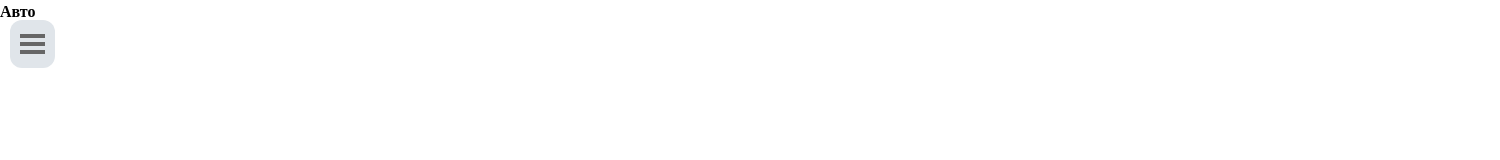
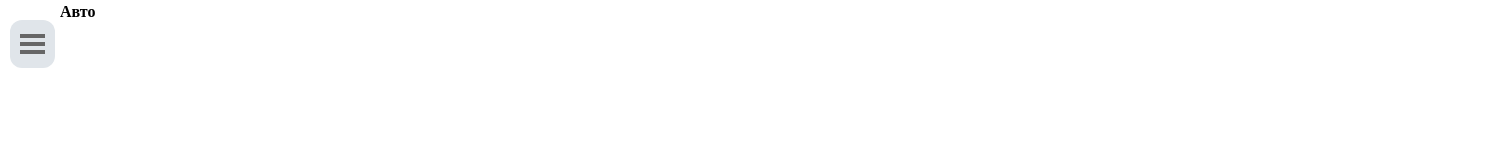
Before and after one commit to javascriptiser/frontend-test-1, a React (Create React App) app: page /Car in a window 1280 px wide. Shown: the top 160 px of the page, 1500 px wide, since content can reach past the window. Built offline with nearby package versions, Linux system fonts and the light colour scheme.

Commit message:
MainWrapper: change width&height if sidebar is/not active

```diff
--- a/src/App.js
+++ b/src/App.js
@@ -6,7 +6,7 @@ import { MainWrapper } from './Components/Layouts/Wrapper/MainWrapper';
 function App() {
   const newList = useSidebarList();
   return (
-    <div className="App">
+    <div className="App" style={{position:'relative'}}>
       <Sidebar />
       {/* Перерисовывается весь App , если распаковывать роуты */}
       <MainWrapper>
--- a/src/Components/Layouts/Wrapper/MainWrapper.js
+++ b/src/Components/Layouts/Wrapper/MainWrapper.js
@@ -1,12 +1,14 @@
-import { Children } from "react"
+import { useSelector } from "react-redux"
+import style from './style.module.css'
 
 
 
+const MainWrapper = ({ children }) => {
+	const { isActive } = useSelector(state => state.sidebarSlice)
 
-const MainWrapper = ({children}) => {
-	return <div>
+	return <div className={isActive ? `${style.wrapper} ${style.sidebarActive}` : style.wrapper}>
 		{children}
 	</div>
 }
 
-export {MainWrapper}
+export { MainWrapper }
--- /dev/null
+++ b/src/Components/Layouts/Wrapper/style.module.css
@@ -0,0 +1,14 @@
+.wrapper {
+	width: 1440px;
+	height: 900px;
+	position: absolute;
+	left: 60px;
+	transition: all 600ms;
+}
+
+.wrapper.sidebarActive {
+	width: 1200px;
+	height: 900px;
+	position: relative;
+	left: 350px;
+}
--- a/src/Components/Sidebar/style.module.css
+++ b/src/Components/Sidebar/style.module.css
@@ -21,6 +21,8 @@
 	border-right: 4px solid #E0E5EA;
 	left: -260px;
 	transition: all 600ms;
+	z-index: 1;
+
 }
 
 .sidebar.active {
```
